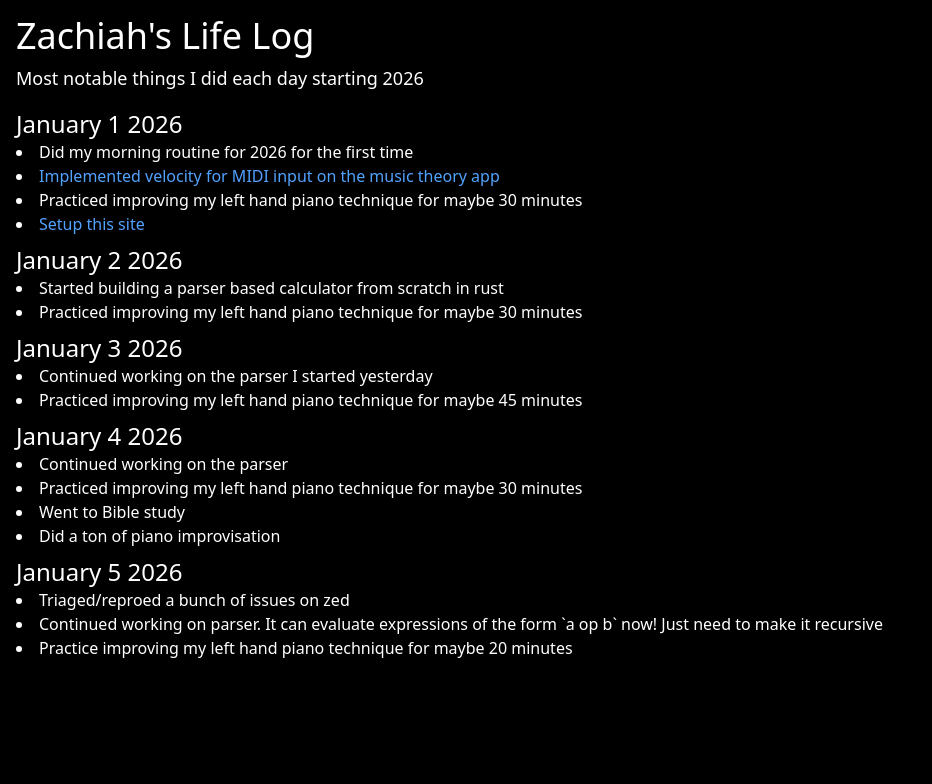
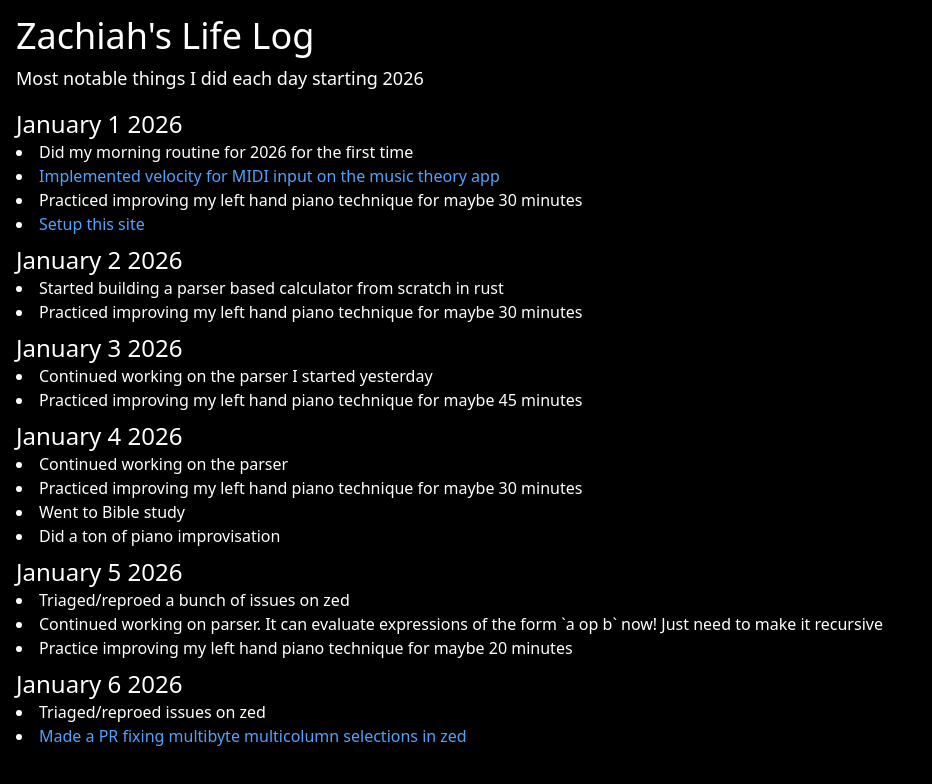
Before and after one commit to Zachiah/life-log, a SvelteKit app: page / in a window 1280 px wide. Shown: the top 784 px of the page, without its empty margins (0-932 px from the left). Built offline with nearby package versions, Linux system fonts and the light colour scheme.

Commit message:
Add January 6

```diff
--- a/src/routes/+page.svelte
+++ b/src/routes/+page.svelte
@@ -42,6 +42,16 @@
 				'Continued working on parser. It can evaluate expressions of the form `a op b` now! Just need to make it recursive',
 				'Practice improving my left hand piano technique for maybe 20 minutes'
 			]
+		},
+		{
+			date: 'January 6 2026',
+			events: [
+				'Triaged/reproed issues on zed',
+				[
+					'Made a PR fixing multibyte multicolumn selections in zed',
+					'https://github.com/zed-industries/zed/pull/46214'
+				]
+			]
 		}
 	];
 
```
